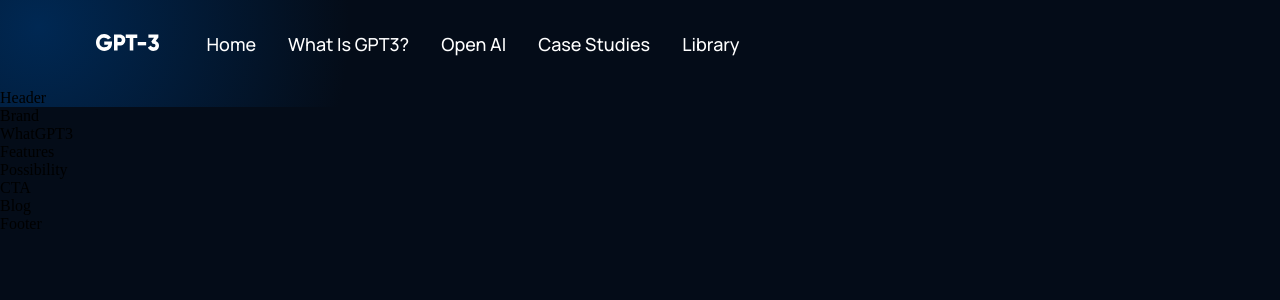
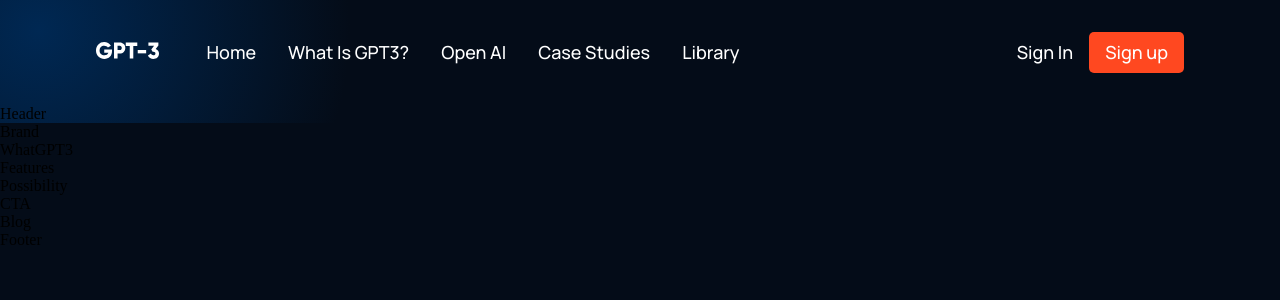
Before and after one commit to martijnportman/gpt3-jsm, a React (Create React App) app: page / in a window 1280 px wide. Shown: the top 300 px of the page. Built offline with nearby package versions, Linux system fonts and the light colour scheme.

Commit message:
finished navbar

```diff
--- a/src/components/navbar/Navbar.jsx
+++ b/src/components/navbar/Navbar.jsx
@@ -1,28 +1,56 @@
-import React from 'react'
+import React, {useState} from 'react'
 import logo from '../../assets/logo.svg'
 import './navbar.css';
-import { RiMenu3Line, RiCloseLin } from 'react-icons/ri';
+import { RiMenu3Line, RiCloseLine } from 'react-icons/ri';
 
 
 //BEM -> Block Element Modifier
 
+const Menu = () => (
+  <>
+    <p><a href="#home">Home</a></p>
+    <p><a href="#wgpt3">What is GPT3?</a></p>
+    <p><a href="#possibility">Open AI</a></p>
+    <p><a href="#features">Case Studies</a></p>
+    <p><a href="#blog">Library</a></p>
+  </>
+);
+
 const Navbar = () => {
+  const [toggleMenu, setToggleMenu] = useState(false);
+
   return (
     <div className="gpt3__navbar">
       <div className="gpt3__navbar-links">
         <div className="gpt3__navbar-links_logo">
-          <img src={logo} alt= 'logo'/>
+          <img src={logo} />
         </div>
         <div className="gpt3__navbar-links_container">
-          <p><a href="#home">Home</a></p>
-          <p><a href="#wgpt3">What is GPT3?</a></p>
-          <p><a href="#possibility">Open AI</a></p>
-          <p><a href="#features">Case Studies</a></p>
-          <p><a href="#blog">Library</a></p>
+          <Menu />
         </div>
       </div>
+      <div className="gpt3__navbar-sign">
+        <p>Sign in</p>
+        <button type="button">Sign up</button>
+      </div>
+      <div className="gpt3__navbar-menu">
+        {toggleMenu
+          ? <RiCloseLine color="#fff" size={27} onClick={() => setToggleMenu(false)} />
+          : <RiMenu3Line color="#fff" size={27} onClick={() => setToggleMenu(true)} />}
+        {toggleMenu && (
+        <div className="gpt3__navbar-menu_container scale-up-center">
+          <div className="gpt3__navbar-menu_container-links">
+            <Menu />
+          </div>
+          <div className="gpt3__navbar-menu_container-links-sign">
+            <p>Sign in</p>
+            <button type="button">Sign up</button>
+          </div>
+        </div>
+        )}
+      </div>
     </div>
-  )
-}
+  );
+};
 
 export default Navbar
```
